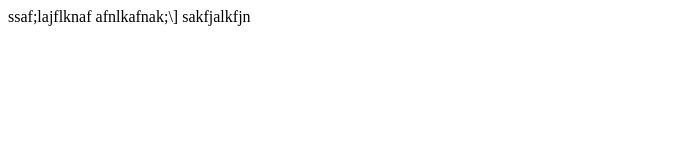
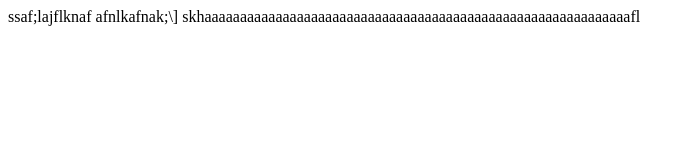
Before and after one commit to quincyjk/test, a plain HTML site: page index.html in a window 1280 px wide. Shown: the whole page, without its empty margins (0-695 px from the left). Drawn offline with Linux system fonts and the light colour scheme.

Commit message:
Merge remote-tracking branch 'origin/master'
# Conflicts:
#	.idea/workspace.xml
#	index.html

```diff
--- a/index.html
+++ b/index.html
@@ -7,7 +7,7 @@
 <body>
 ssaf;lajflknaf
 afnlkafnak;\]
-sakfjalkfjn
+skhaaaaaaaaaaaaaaaaaaaaaaaaaaaaaaaaaaaaaaaaaaaaaaaaaaaaaaaaaaaafl
 
 </body>
 </html>
```
